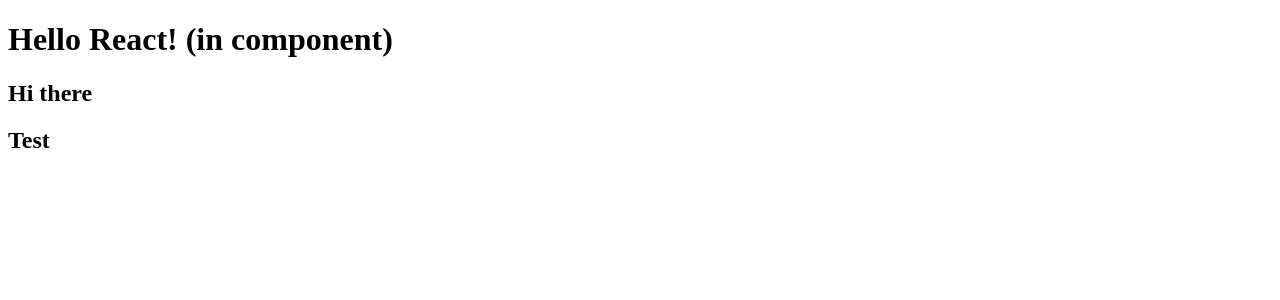
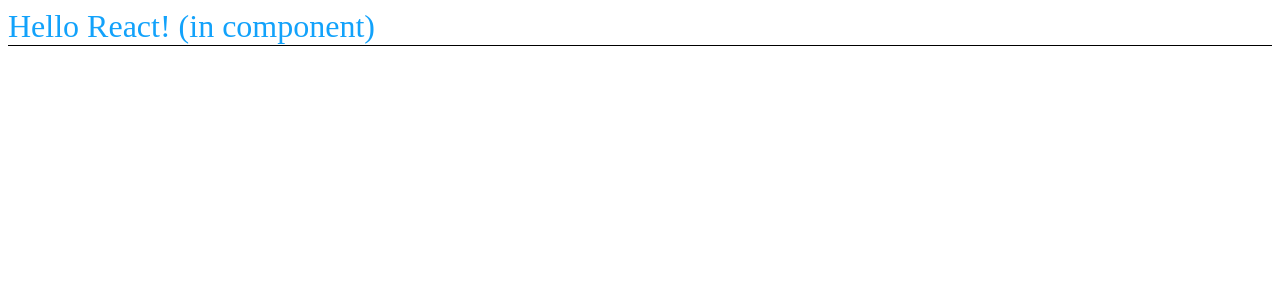
Before and after one commit to LeeMoonki/customized-react-app, a React app: page / in a window 1280 px wide. Shown: the top 300 px of the page. Built offline with nearby package versions, Linux system fonts and the light colour scheme.

Commit message:
add the css module and its example on Hello component

```diff
--- a/src/App.jsx
+++ b/src/App.jsx
@@ -7,8 +7,6 @@ function App() {
   return (
     <div>
       <Hello />
-      <h2>Hi there</h2>
-      <h2>Test</h2>
     </div>
   );
 }
--- a/src/components/Hello.jsx
+++ b/src/components/Hello.jsx
@@ -1,4 +1,6 @@
 import React, { Component } from 'react';
+import 'Css/hello.css';
+import style from 'Css/hello.module.css';
 
 class HelloComponent extends Component {
   componentDidMount() {
@@ -7,8 +9,8 @@ class HelloComponent extends Component {
 
   render() {
     return (
-      <div>
-        <h1>Hello React! (in component)</h1>
+      <div className="title-wrapper">
+        <span className={style.title}>Hello React! (in component)</span>
       </div>
     );
   }
--- /dev/null
+++ b/src/css/hello.css
@@ -0,0 +1,4 @@
+.title-wrapper {
+  font-size: 32px;
+  border-bottom: 1px solid #000;
+}
--- /dev/null
+++ b/src/css/hello.module.css
@@ -0,0 +1,3 @@
+.title {
+  color: #12a2fb;
+}
--- a/webpack.config.js
+++ b/webpack.config.js
@@ -18,6 +18,7 @@ module.exports = {
     filename: getFilename('bundle'), // when creating multiple bundles via more than one entry point, code splitting, or various plugins, you should use not a static name.
   },
   module: {
+    // use loaders on a rule: https://webpack.js.org/concepts/loaders/#configuration
     rules: [
       {
         test: /\.(js|jsx)$/,
@@ -38,13 +39,29 @@ module.exports = {
          */
         test: /\.css$/i,
         use: ['style-loader', 'css-loader'],
+        exclude: /\.module\.css$/
+      },
+      {
+        // https://blog.jakoblind.no/css-modules-webpack/
+        test: /\.css$/i,
+        use: [
+          { loader: 'style-loader' },
+          {
+            loader: 'css-loader',
+            options: {
+              modules: true
+            }
+          },
+        ],
+        include: /\.module\.css$/
       }
     ]
   },
   resolve: {
     alias: {
       '@': path.resolve(__dirname, 'src'),
-      'Components': path.resolve(__dirname, 'src/components/')
+      'Components': path.resolve(__dirname, 'src/components/'),
+      'Css': path.resolve(__dirname, 'src/css')
     },
     extensions: ['*', '.js', '.jsx']
   },
```
Also changed, not shown: .eslintrc.json.
